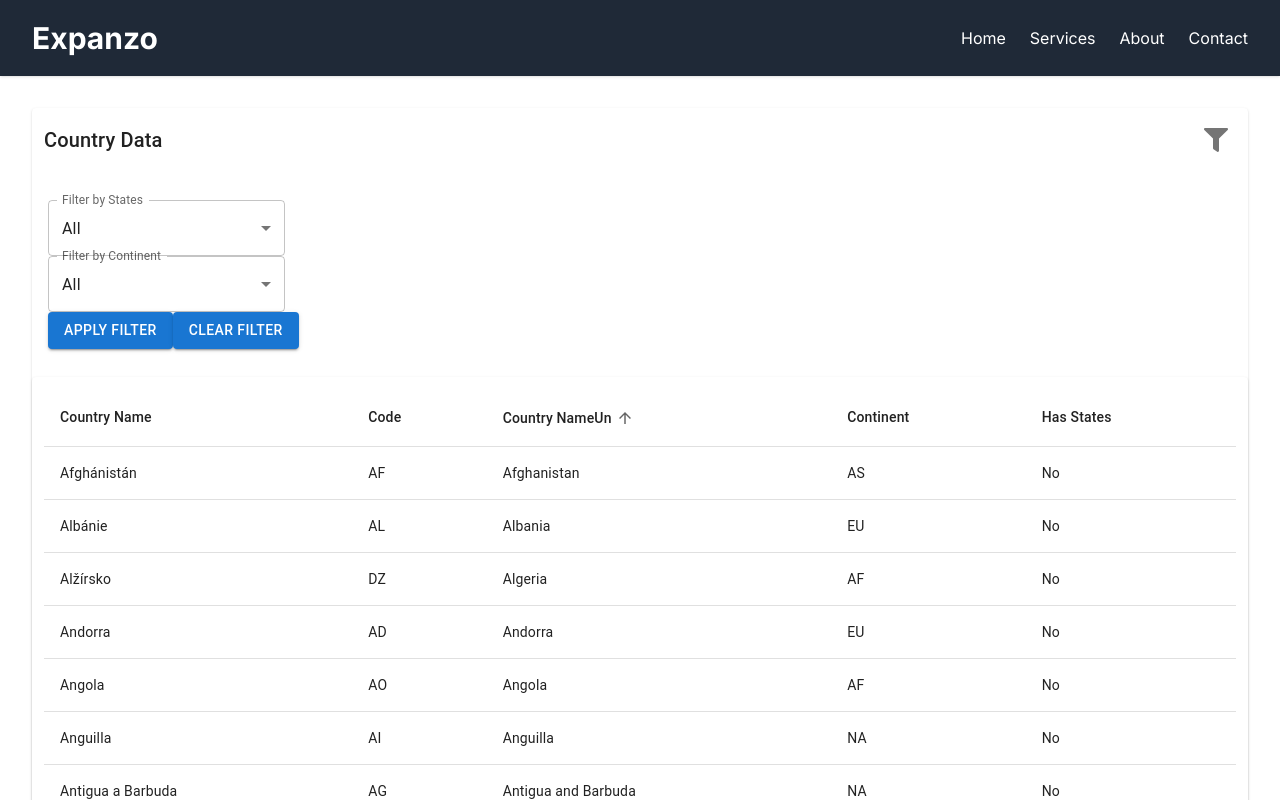
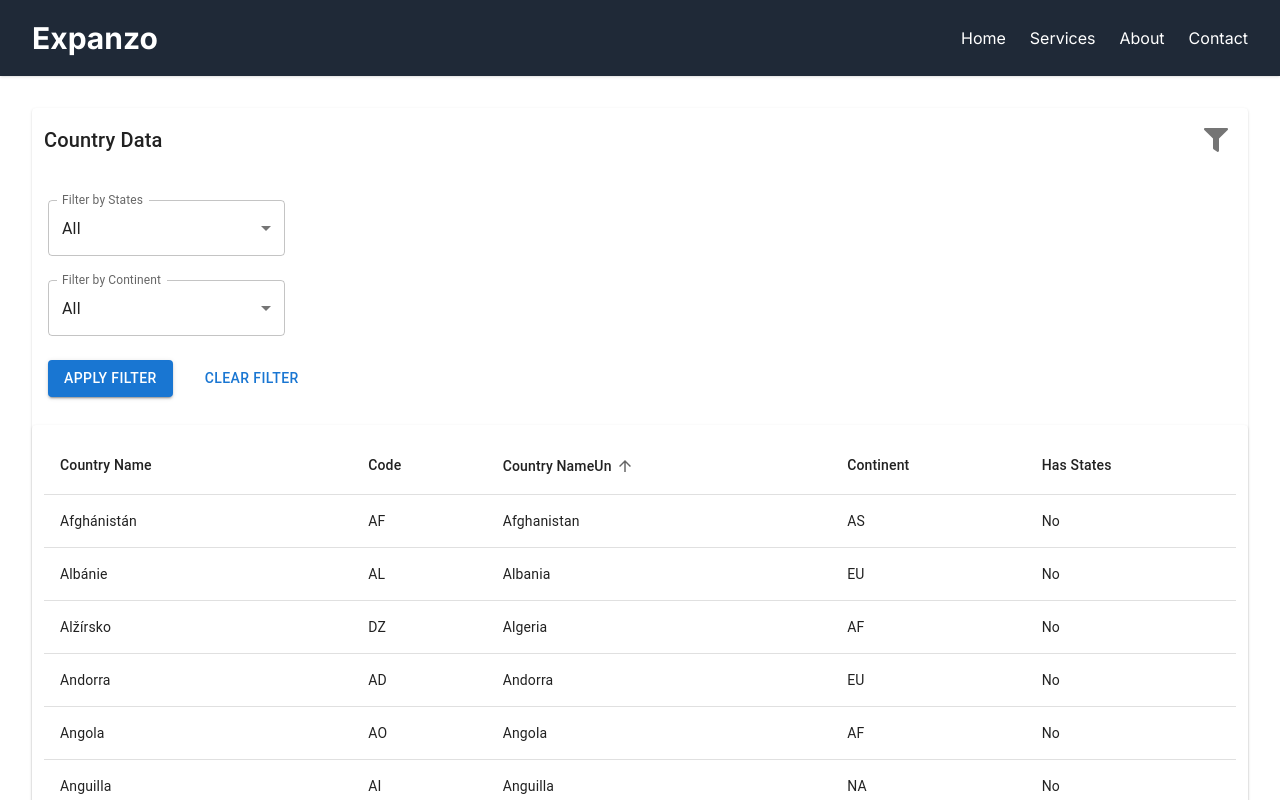
Before and after one commit to viktorzee/expanzo-test, a Next.js app: page / in a window 1280 px wide. Both pictures are taken after a click on the button 1216 px from the left and 140 px from the top of the page. Shown: the top 800 px of the page. Built offline with nearby package versions, Linux system fonts and the light colour scheme.

Commit message:
fixed styling conflicts

```diff
--- a/src/app/page.tsx
+++ b/src/app/page.tsx
@@ -118,7 +118,8 @@ export default function Home() {
                 variant="outlined"
                 value={hasStates === null ? 'all' : hasStates.toString()}
                 onChange={(e) => setHasStates(e.target.value === 'all' ? null : e.target.value.toLowerCase() === 'true' ? true : e.target.value.toLowerCase() === 'false' ? false : null)}
-                className="mb-3 md:w-1/5 "
+                className="md:w-1/5"
+                sx={{ mb: 3, }}
                 select
               >
                 <MenuItem value="all">All</MenuItem>
@@ -130,7 +131,8 @@ export default function Home() {
                 variant="outlined"
                 value={continentFilter === '' ? 'all' : continentFilter}
                 onChange={(e) => setContinentFilter(e.target.value === 'all' ? '' : e.target.value)}
-                className="mb-3 md:w-1/5 "
+                className="md:w-1/5 "
+                sx={{ mb: 3, }}
                 select
               >
                 <MenuItem value="all">All</MenuItem>
@@ -143,13 +145,14 @@ export default function Home() {
               <Box className="md:flex items-center">
                 <Button
                   variant="contained"
-                  className="bg-blue-500 hover:bg-blue-700 text-white mr-3"
+                  className="bg-blue-500 hover:bg-blue-700 text-white"
+                  sx={{mr: 3}}
                   onClick={handleFilter}
                 >
                   Apply Filter
                 </Button>
                 <Button
-                  variant="contained"
+                  // variant="contained"
                   className="bg-gray-500 hover:bg-gray-700 text-white"
                   onClick={handleRemoveFilter}
                 >
```
